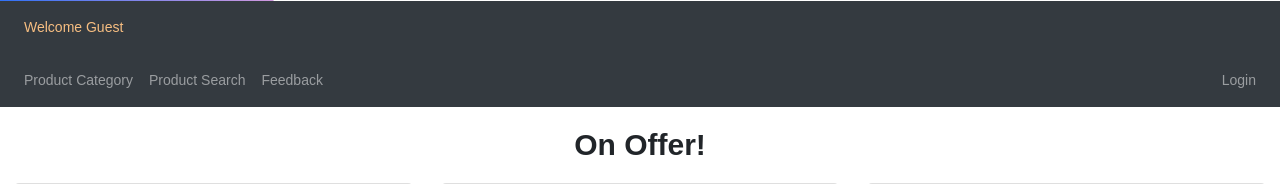
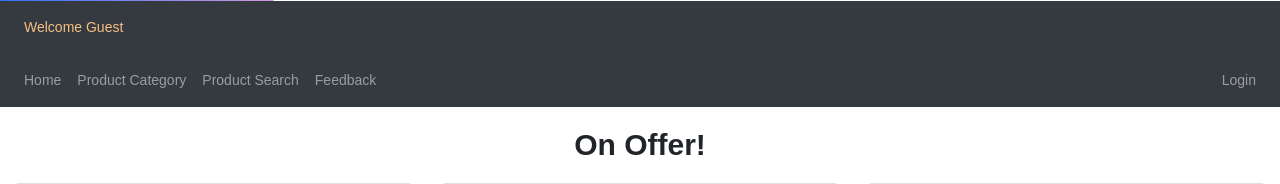
Before and after one commit to idlefrenchfry/ecad_assignment, a PHP site: page /ecad_assignment/index.php in a window 1280 px wide. Shown: the part 187-371 px from the top of the page. Run offline with PHP 8.4, Linux system fonts and the light colour scheme; data comes from the database, SQL or seed files in the repository; some libraries are stand-ins or nearby versions.

Commit message:
Added link to home page in navbar

```diff
--- a/navbar.php
+++ b/navbar.php
@@ -49,6 +49,9 @@ if(isset($_SESSION["ShopperName"])) {
     <div class="collapse navbar-collapse" id="collapsibleNavbar">
         <ul class="navbar-nav mr-auto">
             <li class="nav-item">
+                <a href="index.php" class="nav-link">Home</a>
+            </li>
+            <li class="nav-item">
                 <a href="category.php" class="nav-link">Product Category</a>
             </li>
             <li class="nav-item">
```
